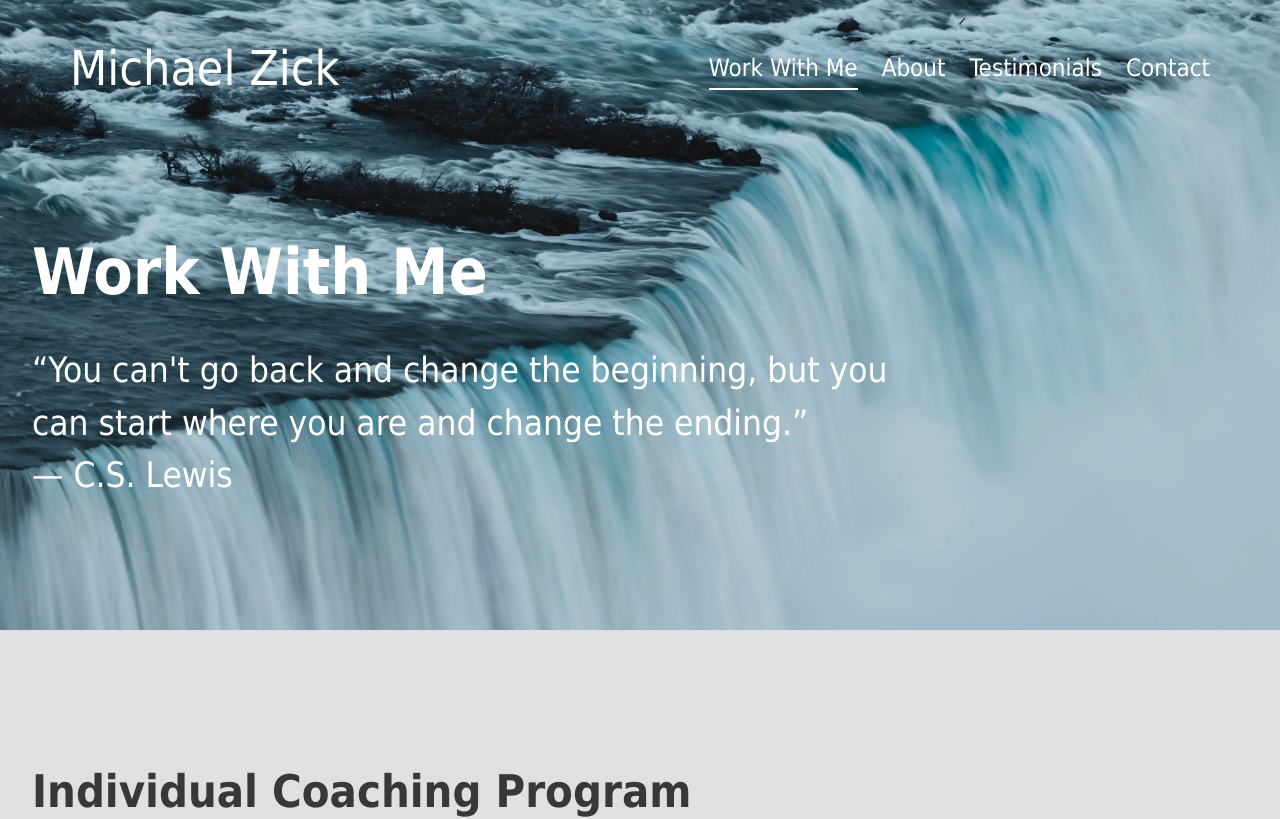
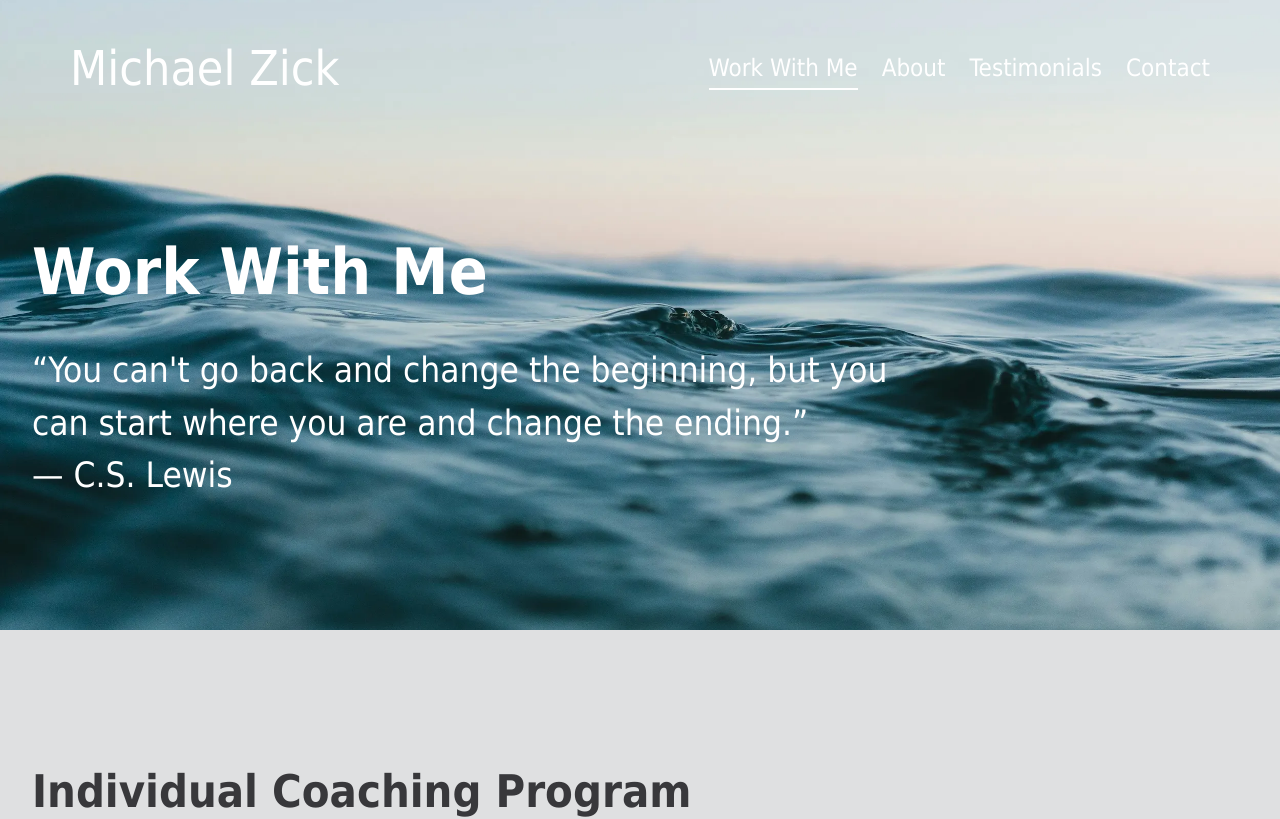
Before and after one commit to michaelzick/michaelzick.com, a Next.js app: page /work-with-me in a window 1280 px wide. Shown: the top 819 px of the page. Built offline with nearby package versions, Linux system fonts and the light colour scheme.

Commit message:
swapped waterfall for ocean on WWM

```diff
--- a/app/work-with-me/page.tsx
+++ b/app/work-with-me/page.tsx
@@ -12,8 +12,8 @@ export const metadata: Metadata = {
     siteName: 'Michael Zick',
     images: [
       {
-        url: 'https://www.michaelzick.com/img/waterfall_2500.webp',
-        alt: 'Waterfall cascading over rocks',
+        url: 'https://www.michaelzick.com/img/ocean_2500.webp',
+        alt: 'Closeup of the ocean',
       },
     ],
     type: 'website',
@@ -23,7 +23,7 @@ export const metadata: Metadata = {
     title: 'Michael Zick | Work With Me',
     description:
       'Explore coaching programs with Michael Zick to achieve peak performance and lasting change.',
-    images: ['https://www.michaelzick.com/img/waterfall_2500.webp'],
+    images: ['https://www.michaelzick.com/img/ocean_2500.webp'],
   },
 }
 
@@ -34,7 +34,7 @@ export default function WorkWithMe() {
         className="relative text-white px-6 md:px-8 pt-40 md:pt-56 pb-24 md:pb-32 bg-center bg-cover md:min-h-[578px]"
         style={{
           backgroundImage:
-            "url('/img/waterfall_2500.webp')",
+            "url('/img/ocean_2500.webp')",
         }}
       >
         <div className="max-w-[1400px] mx-auto">
```
